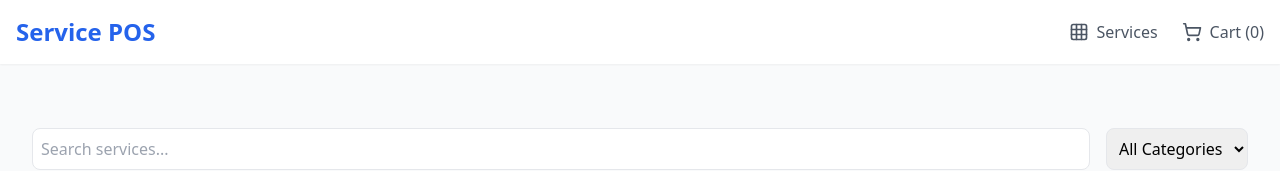
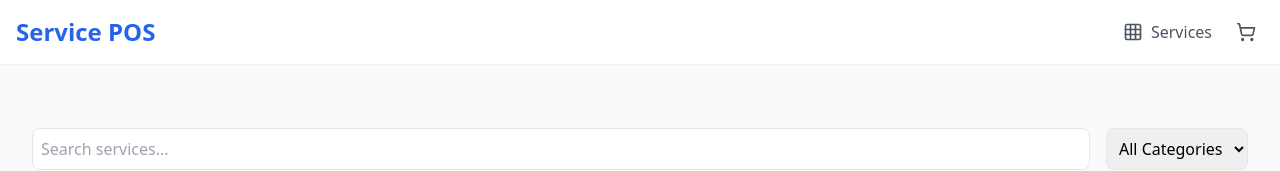
Before and after one commit to md-anas-sabah/qest-frontend, a React (Vite) app: page / in a window 1280 px wide. Shown: the top 171 px of the page. Built offline with nearby package versions, Linux system fonts and the light colour scheme.

Commit message:
feat: fix header component

```diff
--- a/src/components/layout/Header.tsx
+++ b/src/components/layout/Header.tsx
@@ -1,11 +1,24 @@
-import React from "react";
+import React, { useEffect, useState } from "react";
 import { Link } from "react-router-dom";
 import { useCart } from "../../context/CartContext";
 import { ShoppingCart, Grid } from "lucide-react";
 
 export const Header: React.FC = () => {
   const { items } = useCart();
+  const [isAnimating, setIsAnimating] = useState(false);
   const itemCount = items.reduce((sum, item) => sum + item.quantity, 0);
+
+  useEffect(() => {
+    if (items.length > 0) {
+      setIsAnimating(true);
+
+      const timer = setTimeout(() => {
+        setIsAnimating(false);
+      }, 1000);
+
+      return () => clearTimeout(timer);
+    }
+  }, [items.length]);
 
   return (
     <header className="bg-white shadow-sm">
@@ -26,10 +39,24 @@ export const Header: React.FC = () => {
 
             <Link
               to="/checkout"
-              className="flex items-center gap-2 text-gray-600 hover:text-gray-900"
+              className="flex items-center gap-2 text-gray-600 hover:text-gray-900 relative"
             >
-              <ShoppingCart size={20} />
-              <span>Cart ({itemCount})</span>
+              <div
+                className={`${
+                  isAnimating
+                    ? "animate-cart-attention text-blue-600"
+                    : "transform transition-colors duration-300"
+                }`}
+              >
+                <ShoppingCart size={20} />
+              </div>
+              <span
+                className={`${
+                  isAnimating ? "text-blue-600 font-medium" : ""
+                } transition-colors duration-300`}
+              >
+                {itemCount > 0 ? `(${itemCount})` : ""}
+              </span>
             </Link>
           </div>
         </div>
--- a/src/components/services/ServiceCard.tsx
+++ b/src/components/services/ServiceCard.tsx
@@ -9,7 +9,6 @@ interface ServiceCardProps {
 export const ServiceCard: React.FC<ServiceCardProps> = ({ service }) => {
   const { addToCart, removeFromCart, items } = useCart();
 
-  // Check if service is already in cart by looking at the service ID in the CartItem structure
   const isInCart = items.some((item) => item.service.id === service.id);
 
   const handleToggleCart = () => {
--- a/tailwind.config.js
+++ b/tailwind.config.js
@@ -2,7 +2,35 @@
 export default {
   content: ["./index.html", "./src/**/*.{js,ts,jsx,tsx}"],
   theme: {
-    extend: {},
+    extend: {
+      animation: {
+        "cart-attention": "cart-attention 1s ease-in-out",
+      },
+      keyframes: {
+        "cart-attention": {
+          "0%": {
+            transform: "scale(1) translateY(0)",
+            filter: "drop-shadow(0 0 0 rgba(37, 99, 235, 0))",
+          },
+          "25%": {
+            transform: "scale(1.2) translateY(-15%)",
+            filter: "drop-shadow(0 0 8px rgba(37, 99, 235, 0.5))",
+          },
+          "50%": {
+            transform: "scale(1.2) translateY(0)",
+            filter: "drop-shadow(0 0 12px rgba(37, 99, 235, 0.8))",
+          },
+          "75%": {
+            transform: "scale(1.1) translateY(-5%)",
+            filter: "drop-shadow(0 0 8px rgba(37, 99, 235, 0.5))",
+          },
+          "100%": {
+            transform: "scale(1) translateY(0)",
+            filter: "drop-shadow(0 0 0 rgba(37, 99, 235, 0))",
+          },
+        },
+      },
+    },
   },
   plugins: [],
 };
```
Also changed, not shown: 2 other files (tests, documents, lock files or other folders).
